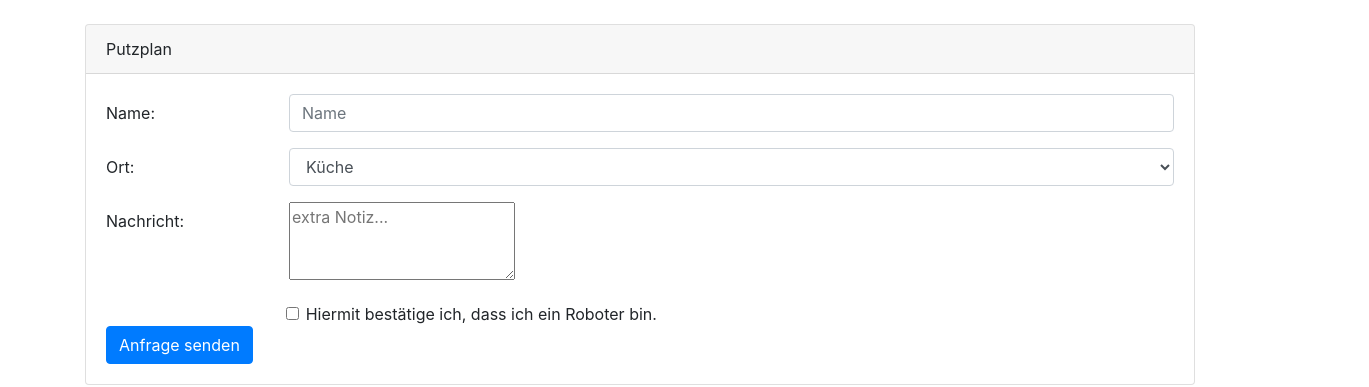
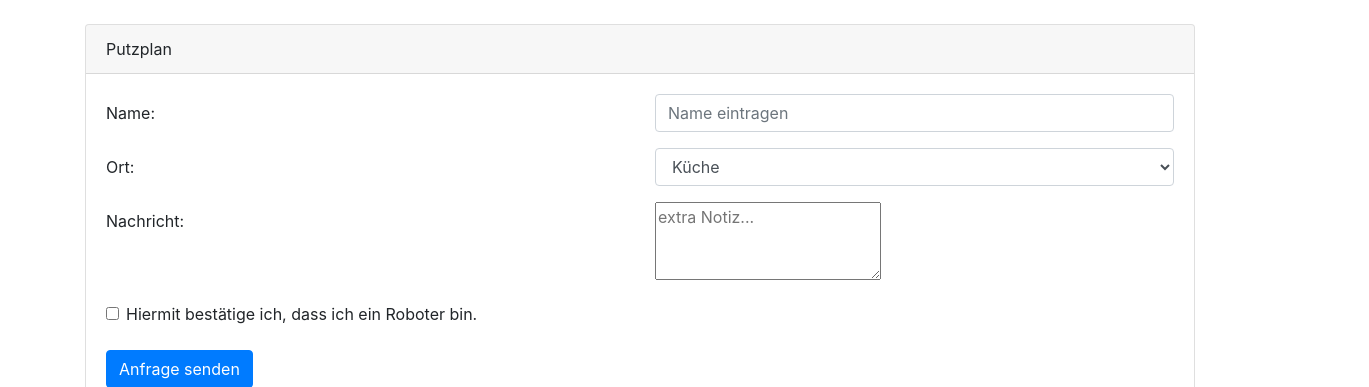
Before and after one commit to NiklasCarlos/WGPutzPlan, a plain HTML site: page index.html in a window 1280 px wide. Shown: the top 387 px of the page, 1369 px wide, since content can reach past the window. Drawn offline with nearby package versions, Linux system fonts and the light colour scheme.

Commit message:
Update index.html
up

```diff
--- a/index.html
+++ b/index.html
@@ -21,11 +21,11 @@
             <form method="post" action= "https://script.google.com/macros/s/AKfycbxkBlGDYwV0UQftCgsX2o-E3IjNfFNHeKLk90vx2AXbyAtP-aaQqKnGy7GpdJLt7Dsj/exec">
 
                 <div class="row form-group">
-                    <label class="col-2 col-form-label" for="name">
+                    <label class="col col-form-label" for="name" >
                         Name:
                     </label>
                     <div class="col">
-                        <input type="text" name="Name" id="name" placeholder="Name" class="form-control">
+                        <input type="text" name="Name" id="name" placeholder="Name eintragen" class="form-control" required>
                     </div>
                 </div>
 
@@ -33,7 +33,7 @@
 
 
                 <div class="row form-group">
-                    <label class="col-2 col-form-label" for="ort">
+                    <label class="col col-form-label" for="ort">
                         Ort:
                     </label>
                     <div class="col">
@@ -47,7 +47,7 @@
                 </div>
 
                 <div class="row form-group">
-                    <label class="col-2 col-form-label" for="message">
+                    <label class="col col-form-label" for="message">
                         Nachricht:
                     </label>
                     <div class="col">
@@ -55,11 +55,13 @@
                     </div>
                 </div>
                 <div class="row form-check">
-                    <div class="offset-2 col">
-                        <input type="checkbox" name="robot" id="robot" class="form-check-input">
+                    <div class="col">
+                        <input type="checkbox" name="robot" id="robot" class="form-check-input" required>
                         <label for="robot" class="form-check-label">Hiermit bestätige ich, dass ich ein Roboter bin.</label>
                     </div>
                 </div>
+
+				<br>
 
 				<button class="btn btn-primary">Anfrage senden</button>
             </form>
@@ -255,6 +257,10 @@
 			changeSortParam: function(sortParam) {
 				this.sortparam = sortParam;
 				this.order = this.order * (-1);
+			},
+
+			logError: function() {
+				console.log("check nötig")
 			}
 		}
 	}).mount('#app');
```
